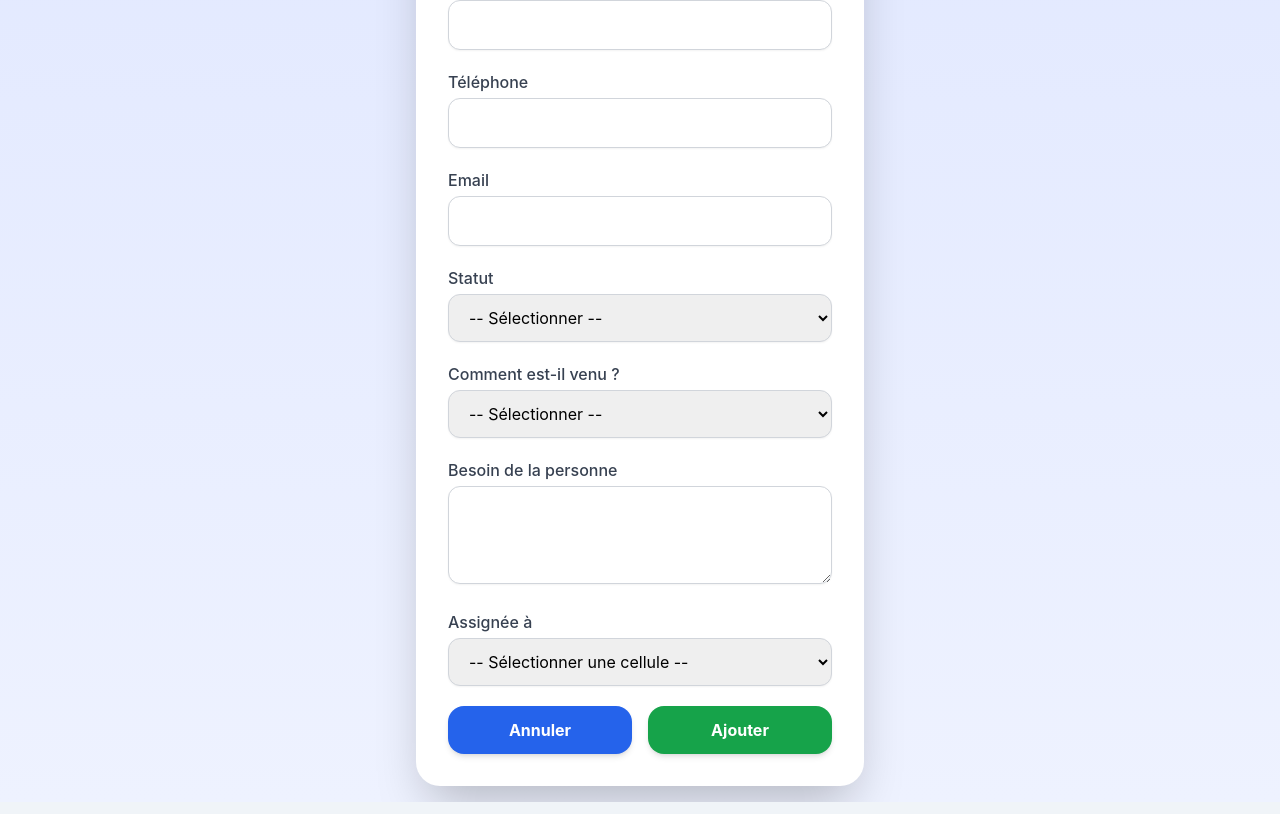
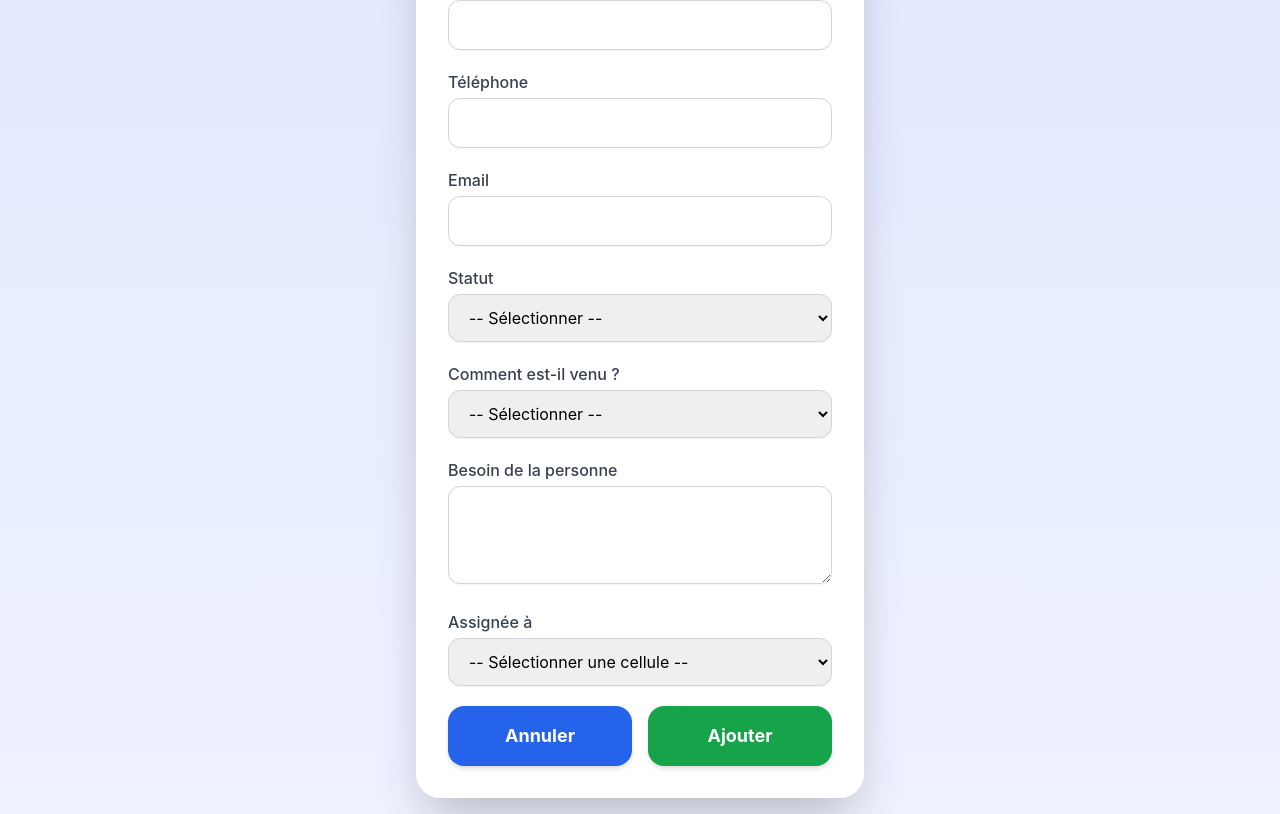
Before and after one commit to allanbavajee/soultrack, a Next.js app: page /add-member in a window 1280 px wide. Shown: the part 290-1104 px from the top of the page. Built offline with nearby package versions, Linux system fonts and the light colour scheme; no server answers.

Commit message:
Update add-member.js

```diff
--- a/pages/add-member.js
+++ b/pages/add-member.js
@@ -20,7 +20,7 @@ export default function AddMember() {
     setFormData({ ...formData, [e.target.name]: e.target.value });
   };
 
-  const handleCancel = () => {
+  const resetForm = () => {
     setFormData({
       nom: "",
       prenom: "",
@@ -31,7 +31,10 @@ export default function AddMember() {
       besoin: "",
       assignee: "",
     });
-    setSuccessMessage(""); // reset
+  };
+
+  const handleCancel = () => {
+    resetForm();
   };
 
   const handleSubmit = async (e) => {
@@ -41,7 +44,7 @@ export default function AddMember() {
       if (error) throw error;
 
       setSuccessMessage("✅ Membre ajouté avec succès !");
-      handleCancel(); // reset form après ajout
+      resetForm(); // on garde le message
     } catch (err) {
       alert(err.message);
     }
@@ -185,13 +188,13 @@ export default function AddMember() {
             <button
               type="button"
               onClick={handleCancel}
-              className="w-1/2 py-3 bg-blue-600 hover:bg-blue-700 text-white font-bold rounded-2xl shadow-md transition-all duration-200"
+              className="flex-1 py-4 text-lg bg-blue-600 hover:bg-blue-700 text-white font-bold rounded-2xl shadow-md transition-all duration-200"
             >
               Annuler
             </button>
             <button
               type="submit"
-              className="w-1/2 py-3 bg-green-600 hover:bg-green-700 text-white font-bold rounded-2xl shadow-md transition-all duration-200"
+              className="flex-1 py-4 text-lg bg-green-600 hover:bg-green-700 text-white font-bold rounded-2xl shadow-md transition-all duration-200"
             >
               Ajouter
             </button>
@@ -199,7 +202,7 @@ export default function AddMember() {
 
           {/* Message de succès SOUS les boutons */}
           {successMessage && (
-            <div className="mt-4 p-3 rounded-xl bg-green-100 text-green-700 text-center font-medium">
+            <div className="mt-4 p-4 rounded-xl bg-green-100 text-green-700 text-center font-semibold">
               {successMessage}
             </div>
           )}
```
